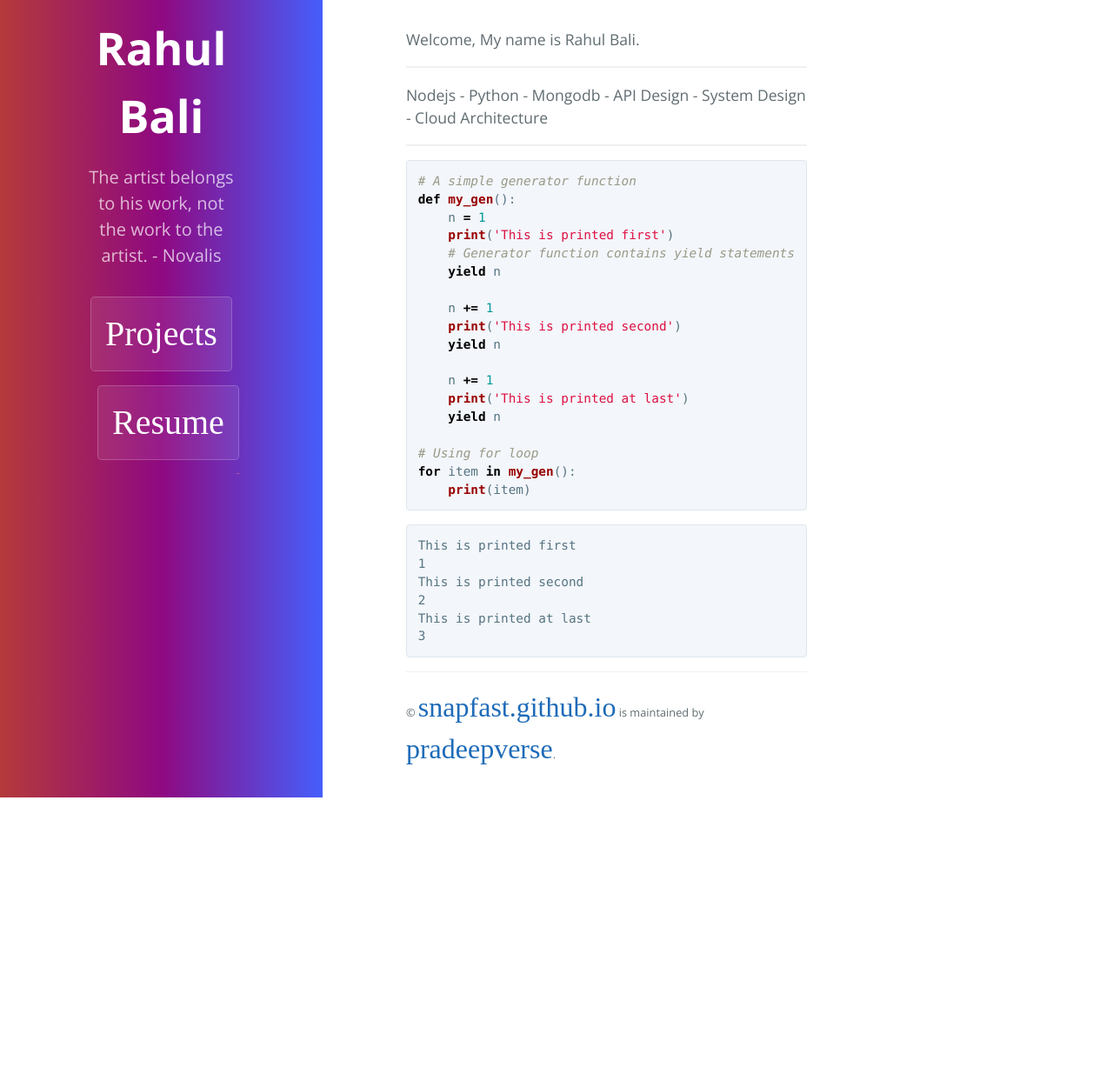
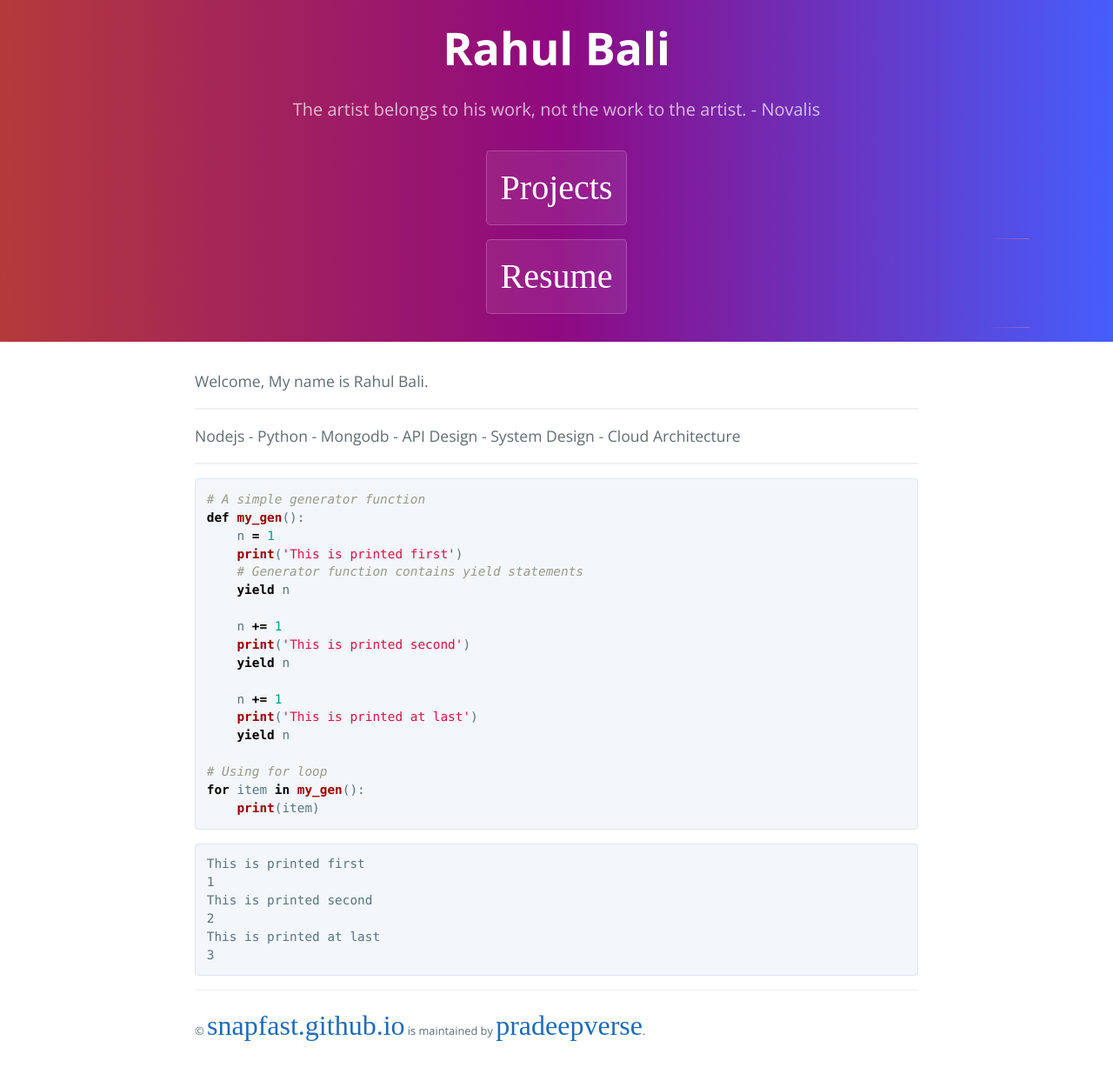
Before and after one commit to pradeepverse/snapfast.github.io, a Jekyll site: the page built from index.md, in a window 1280 px wide. Shown: the whole page at 87% size. Built offline with Jekyll 4.4.1, drawn with Linux system fonts in a browser that asks for light colours; before the commit the page ends 917 px from its top, so only the background shows below that.

Commit message:
hover v3

```diff
--- a/_layouts/default.html
+++ b/_layouts/default.html
@@ -25,8 +25,10 @@
     <header class="page-header" role="banner">
       <h1 class="project-name">{{ page.title | default: site.title | default: site.github.repository_name }}</h1>
       <h2 class="project-tagline">{{ page.description | default: site.description | default: site.github.project_tagline }}</h2>
-      <div class="link-container" style="display: inline-block">
+      <div class="link-container">
         <a class="link-two btn btn-outline-light btn-sm" href="./projects.html" role="button">Projects</a>
+      </div>
+      <div class="link-container"> <!--  </div> style="display: inline-block"> -->
         <a class="link-two btn btn-outline-light btn-sm" href="./resume.html" role="button">Resume</a>
       </div>
       {% if site.project_page %}
--- a/assets/css/hover.css
+++ b/assets/css/hover.css
@@ -1,3 +1,4 @@
+/*
 body {
   margin: 0;
   height: 100vh;
@@ -5,6 +6,7 @@ body {
   grid-template-columns: repeat(3, 1fr);
   grid-template-rows: 1fr;
 }
+*/
 
 .background-one {
   background-color: #151515;
@@ -19,6 +21,7 @@ body {
 }
 
 .link-container {
+  display: flex;
   justify-content: center;
   align-items: center;
   position: relative;
```
